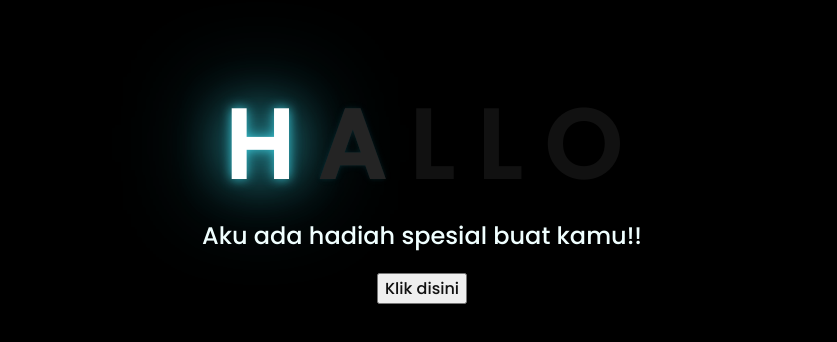
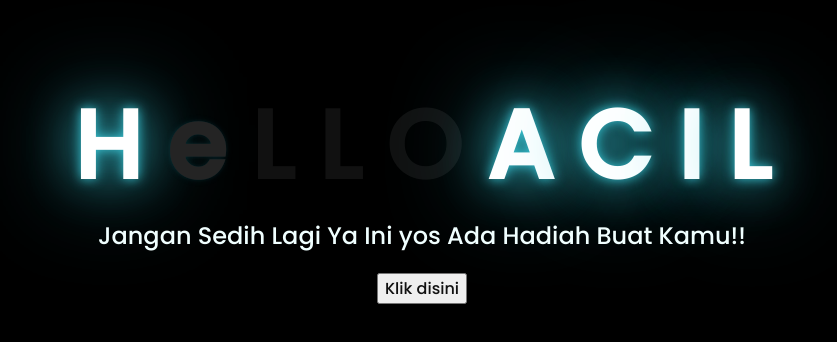
Before and after one commit to Yosua178/buatriska.github-io, a plain HTML site: page index.html in a window 1280 px wide. Shown: the part 220-562 px from the top of the page, without its empty margins (226-1063 px from the left). Drawn offline with Linux system fonts and the light colour scheme.

Commit message:
Update index.html

```diff
--- a/index.html
+++ b/index.html
@@ -12,13 +12,17 @@
     <div class="greetings">
     <!-- silahkan menambah kata sesuai keinginan dengan <span>text...</span -->
         <span>H</span>
-        <span>A</span>
+        <span>e</span>
         <span>L</span>
         <span>L</span>
         <span>O</span>
+        <span>A</span>
+        <span>C</span>
+        <span>I</span>
+        <span>L</span>
     </div>
     <div class="description">
-        <span>Aku ada hadiah spesial buat kamu!!</span>
+        <span>Jangan Sedih Lagi Ya Ini yos Ada Hadiah Buat Kamu!!</span>
     </div>
     <div class="button">
         <button>
```
